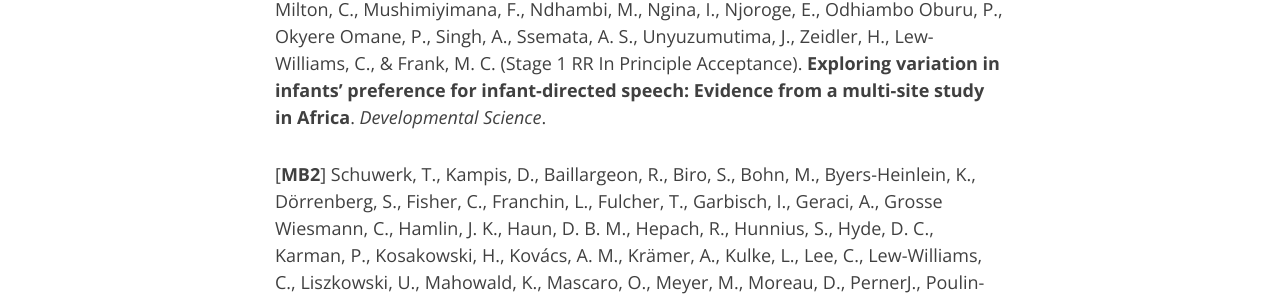
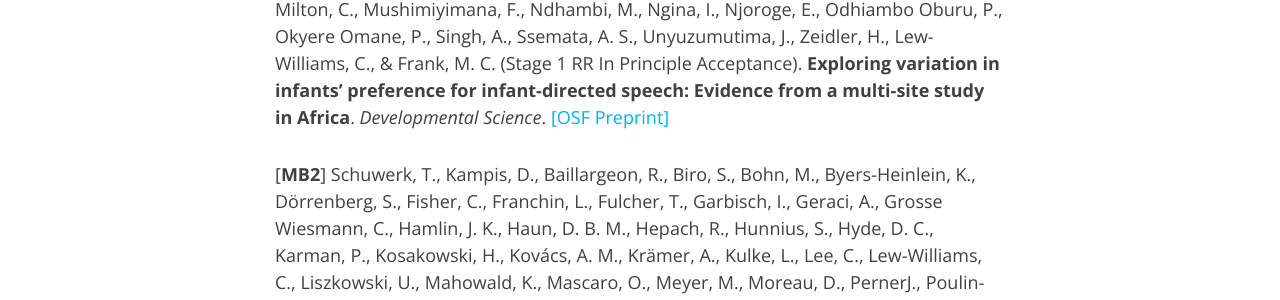
Before and after one commit to manybabies/manybabies.github.io, a Jekyll site: the page built from publications.md, in a window 1280 px wide and 900 px high, scrolled down 987 px. Shown: the part 155-455 px from the top of the window. Built offline with Jekyll 4.4.1, drawn with Linux system fonts in a browser that asks for light colours; nearby versions of some CDN libraries; some web fonts are replaced.

Commit message:
Update publications.md

```diff
--- a/publications.md
+++ b/publications.md
@@ -19,7 +19,7 @@
 
 [**MB4**] Lucca, K., Capelier-Mourguy, A., Cirelli, L., Byers-Heinlein, K., Dal Ben, R., Frank, M. C., Henderson, A. M. E., Kominsky, J. F., Liberman, Z., Margoni, F., Reschke, P. J., Schlingloff, L., Scott, K., Soderstrom, M., Sommerville, J., Su, Y., Tatone, D., Uzefovsky, F., Wang, Y., Yuen, F., & Hamlin, J. K. (Stage 1 RR In Principle Acceptance). **Infants’ Social Evaluation of Helpers and Hinderers: A Large-Scale, Multi-Lab, Coordinated Replication Study**. _Developmental Science_. [[PsyArXiv Preprint]](https://psyarxiv.com/qhxkm)
 
-[**MB1A**] Tsui, A. S. M., Carstensen, A., Kachergis, G., Abubakar, A., Asnake, M., Barry, O., Basnight-Brown, D., Bentu, D., Bergmann, C., Binan Dami, E., Boll-Avetisyan, N., de Jongh, M., Diop, Y., Herrmann, E., Jang, C., Kizito, S., Lamba, T., Maliwichi-Senganimalunje, L., Marangu, J., Mathur, M., Mbagaya, C. V., Mekonnen Mengistie, D., Milton, C., Mushimiyimana, F., Ndhambi, M., Ngina, I., Njoroge, E., Odhiambo Oburu, P., Okyere Omane, P., Singh, A., Ssemata, A. S., Unyuzumutima, J., Zeidler, H., Lew-Williams, C., & Frank, M. C. (Stage 1 RR In Principle Acceptance). **Exploring variation in infants’ preference for infant-directed speech: Evidence from a multi-site study in Africa**. _Developmental Science_.
+[**MB1A**] Tsui, A. S. M., Carstensen, A., Kachergis, G., Abubakar, A., Asnake, M., Barry, O., Basnight-Brown, D., Bentu, D., Bergmann, C., Binan Dami, E., Boll-Avetisyan, N., de Jongh, M., Diop, Y., Herrmann, E., Jang, C., Kizito, S., Lamba, T., Maliwichi-Senganimalunje, L., Marangu, J., Mathur, M., Mbagaya, C. V., Mekonnen Mengistie, D., Milton, C., Mushimiyimana, F., Ndhambi, M., Ngina, I., Njoroge, E., Odhiambo Oburu, P., Okyere Omane, P., Singh, A., Ssemata, A. S., Unyuzumutima, J., Zeidler, H., Lew-Williams, C., & Frank, M. C. (Stage 1 RR In Principle Acceptance). **Exploring variation in infants’ preference for infant-directed speech: Evidence from a multi-site study in Africa**. _Developmental Science_. [[OSF Preprint]](https://osf.io/fqp4b)
 
 [**MB2**] Schuwerk, T., Kampis, D., Baillargeon, R., Biro, S., Bohn, M., Byers-Heinlein, K., Dörrenberg, S., Fisher, C., Franchin, L., Fulcher, T., Garbisch, I., Geraci, A., Grosse Wiesmann, C., Hamlin, J. K., Haun, D. B. M., Hepach, R., Hunnius, S., Hyde, D. C., Karman, P., Kosakowski, H., Kovács, A. M., Krämer, A., Kulke, L., Lee, C., Lew-Williams, C., Liszkowski, U., Mahowald, K., Mascaro, O., Meyer, M., Moreau, D., PernerJ., Poulin-Dubois, D., Powell, L., Prein, J. C., Priewasser, B., Proft, M., Raz, G., Reschke, P. J., Ross, J., Rothmaler, K., Saxe, R., Schneider, D., Southgate, V., Surian, L., Tebbe, A., Träuble, B., Tsui, A. S. M., Wertz, A., Woodward, A., Yuen, F., Yuile, A. R., Zellner, L., Zimmer, L., Frank, M. C., & Rakoczy, H. (Stage 1 RR In Principle Acceptance). **Action anticipation based on an agent's epistemic state in toddlers and adults**. _Child Development_. [[PsyArXiv Preprint]](https://psyarxiv.com/x4jbm/)
 
```
